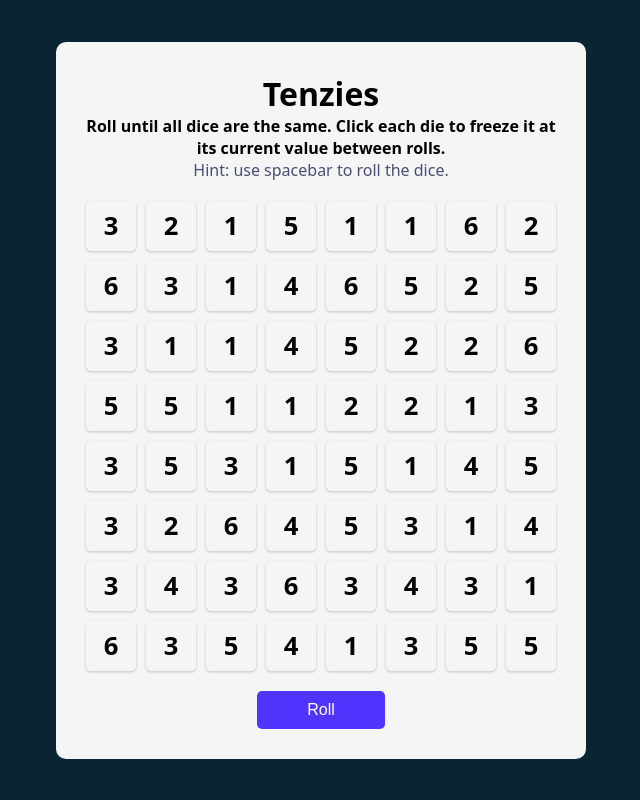
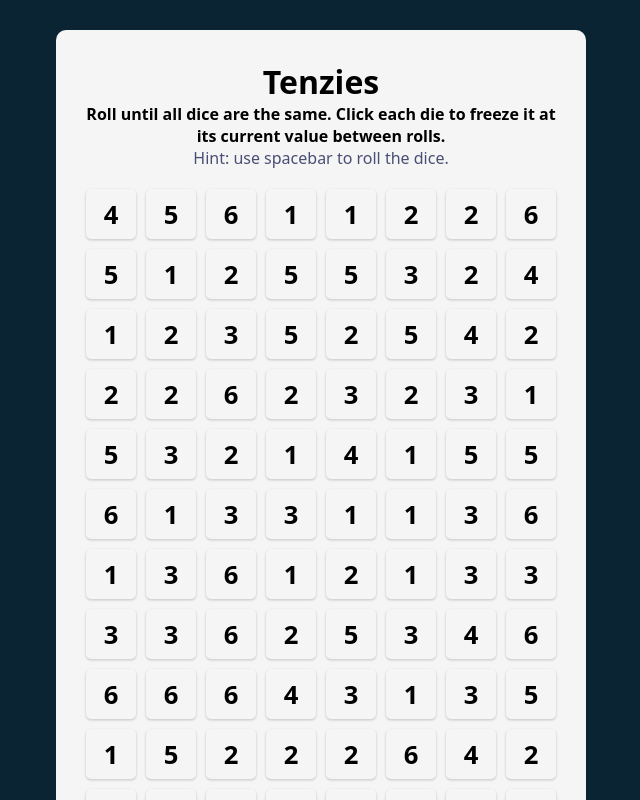
Before and after one commit to netrolite/tenzies-react, a React (Vite) app: page / in a window 1280 px wide. Shown: the top 800 px of the page, without its empty margins (319-959 px from the left). Built offline with nearby package versions, Linux system fonts and the light colour scheme.

Commit message:
Update App.jsx

```diff
--- a/src/App.jsx
+++ b/src/App.jsx
@@ -44,7 +44,7 @@ export default function App() {
 
   function generateDice() {
     let newDice = [];
-    for (let i = 0; i < 64; i++) {
+    for (let i = 0; i < 254; i++) {
       newDice.push({
         id: nanoid(),
         isFrozen: false,
```
